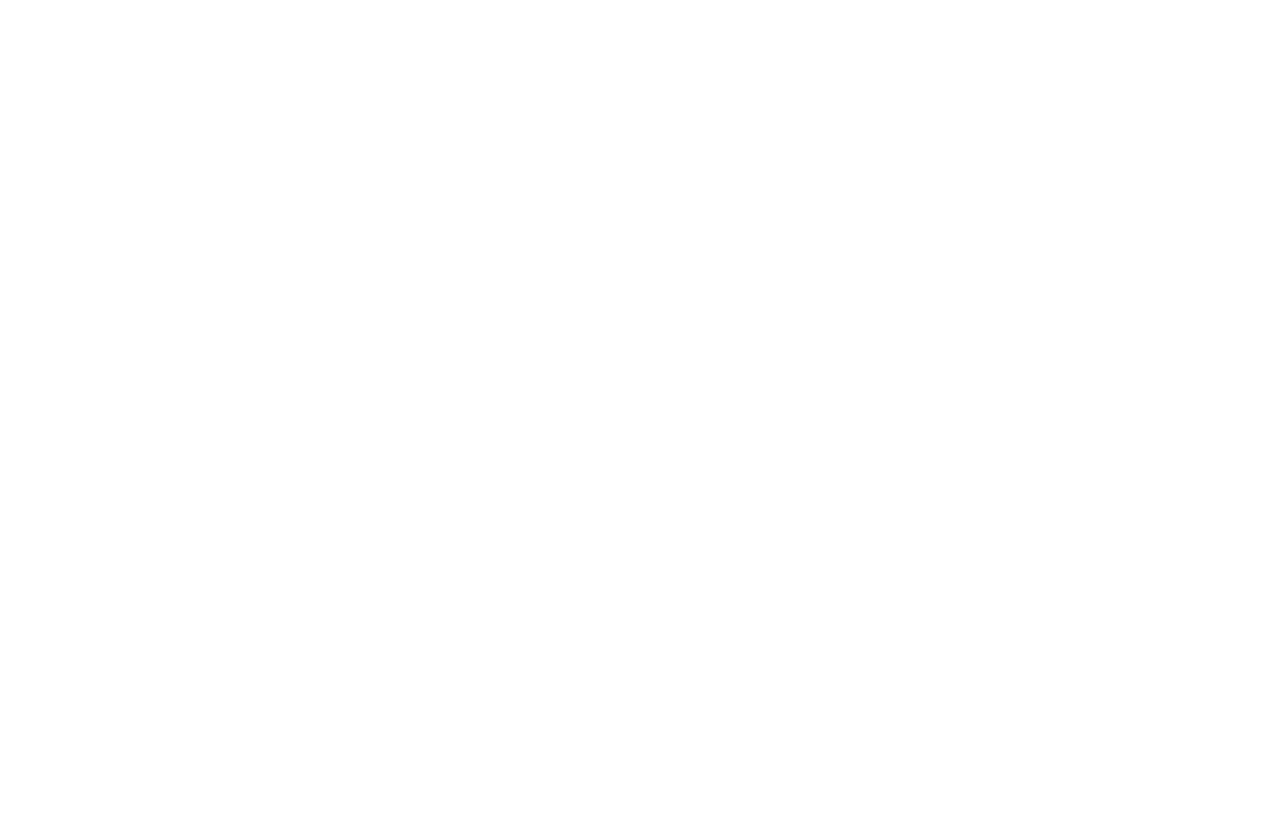
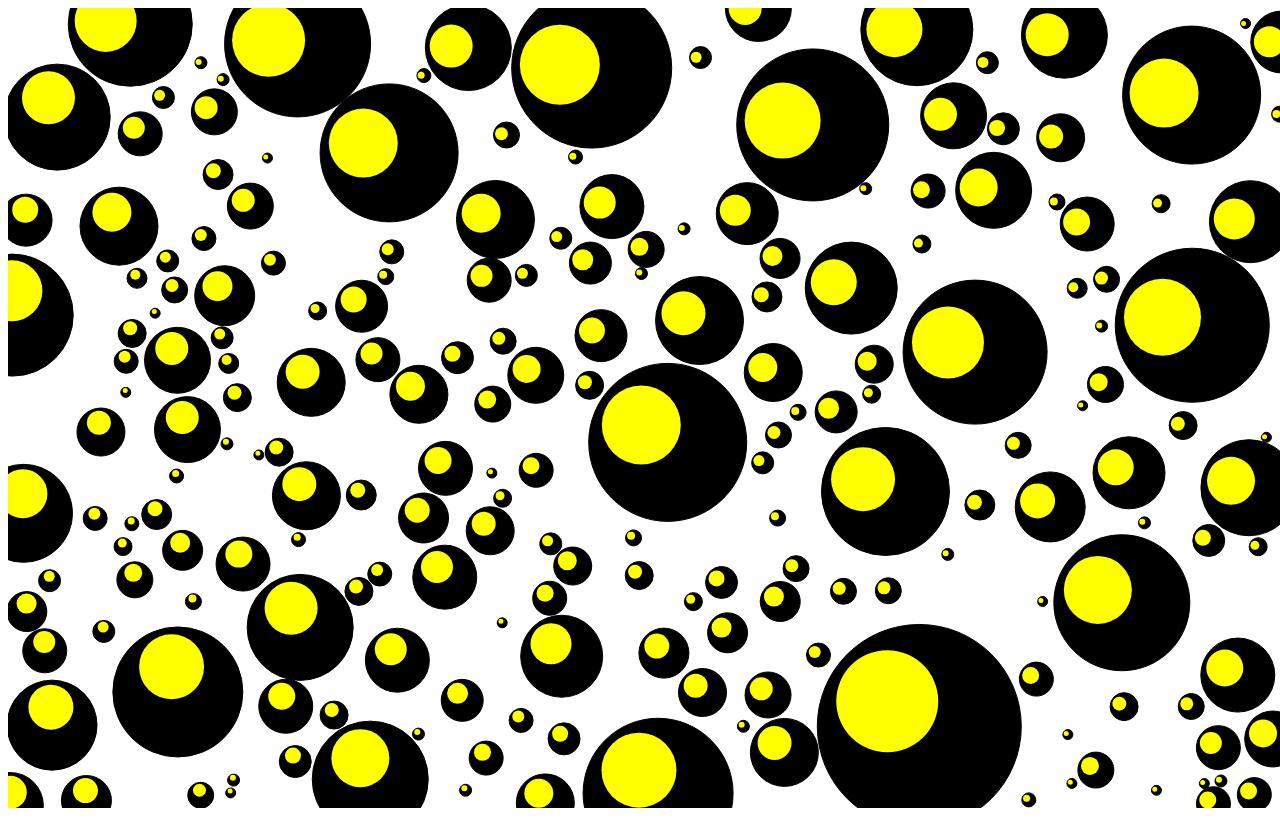
Before and after one commit to KORLA2/Eyes, a plain HTML site: page index.html in a window 1280 px wide. Drawn offline with Linux system fonts and the light colour scheme.

Commit message:
Update index.html
Signed-off-by: KORLA GOUTHAM <96729391+KORLA2@users.noreply.github.com>

```diff
--- a/index.html
+++ b/index.html
@@ -10,6 +10,6 @@
     <canvas id="can">
 
     </canvas>
-    <script src=""></script>
+    <script src="Eyes.js"></script>
 </body>
 </html>
```
